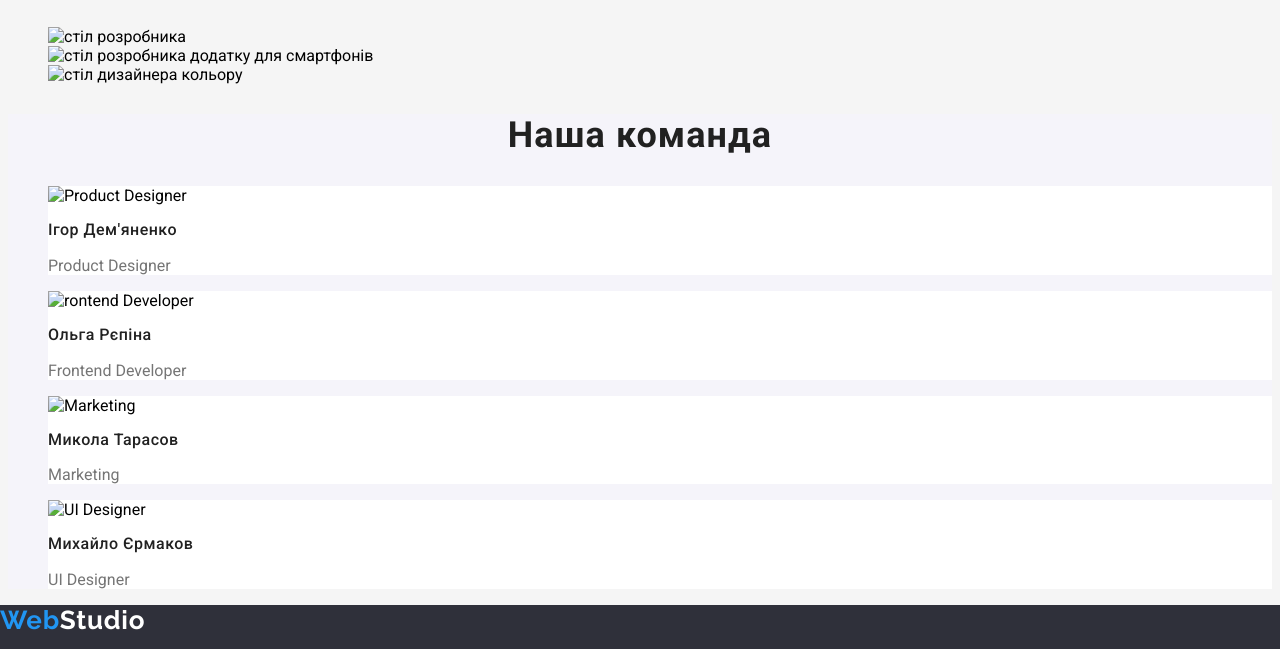
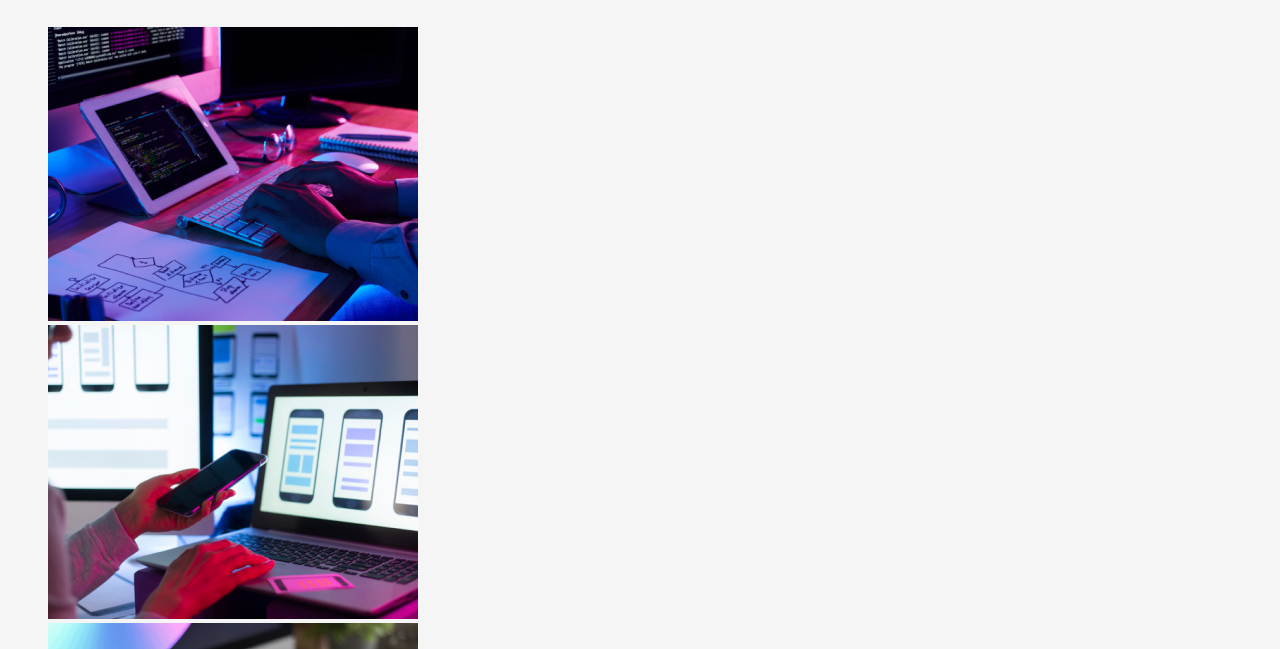
Before and after one commit to primarch93/goit-markup-hw-02., a plain HTML site: page index.html in a window 1280 px wide. Shown: the part 726-1375 px from the top of the page. Drawn offline with Linux system fonts and the light colour scheme.

Commit message:
fixed
исправил путь к картинкам

```diff
--- a/index.html
+++ b/index.html
@@ -84,14 +84,14 @@
       <section class="works">
         <h2 class="works-header">Чим ми займаємося</h2>
         <ul>
-          <li><img src="./Pages/pc1.png" alt="стіл розробника" /></li>
+          <li><img src="./Images/pc1.png" alt="стіл розробника" /></li>
           <li>
             <img
-              src="./Pages/pc2.png"
+              src="./Images/pc2.png"
               alt="стіл розробника додатку для смартфонів"
             />
           </li>
-          <li><img src="./Pages/pc3.png" alt="стіл дизайнера кольору" /></li>
+          <li><img src="./Images/pc3.png" alt="стіл дизайнера кольору" /></li>
         </ul>
       </section>
 
@@ -100,7 +100,7 @@
         <ul>
           <li class="team-window">
             <img
-              src="./Pages/Product Designer.jpg"
+              src="./Images/Product Designer.jpg"
               alt="Product Designer"
               width="270"
             />
@@ -109,7 +109,7 @@
           </li>
           <li class="team-window">
             <img
-              src="./Pages/Frontend Developer.jpg"
+              src="./Images/Frontend Developer.jpg"
               alt="rontend Developer"
               width="270"
             />
@@ -117,12 +117,12 @@
             <p lang="en" class="team-speciality">Frontend Developer</p>
           </li>
           <li class="team-window">
-            <img src="./Pages/Marketing.jpg" alt="Marketing" width="270" />
+            <img src="./Images/Marketing.jpg" alt="Marketing" width="270" />
             <h3 class="team-name">Микола Тарасов</h3>
             <p lang="en" class="team-speciality">Marketing</p>
           </li>
           <li class="team-window">
-            <img src="./Pages/UI desinger.jpg" alt="UI Designer" width="270" />
+            <img src="./Images/UI desinger.jpg" alt="UI Designer" width="270" />
             <h3 class="team-name">Михайло Єрмаков</h3>
             <p lang="en" class="team-speciality">UI Designer</p>
           </li>
```
Also changed, not shown: portfolio.html (+9 -9 lines).
